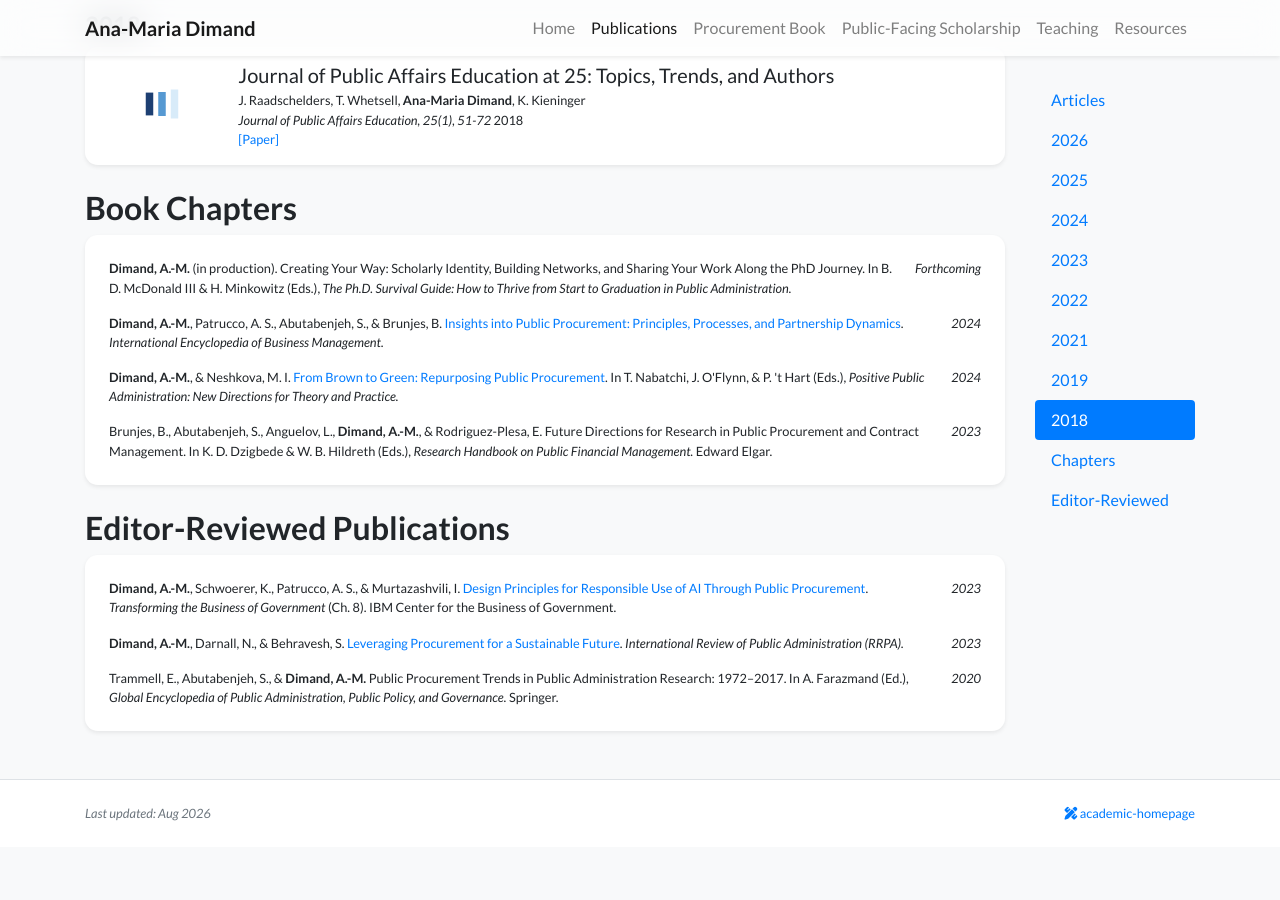
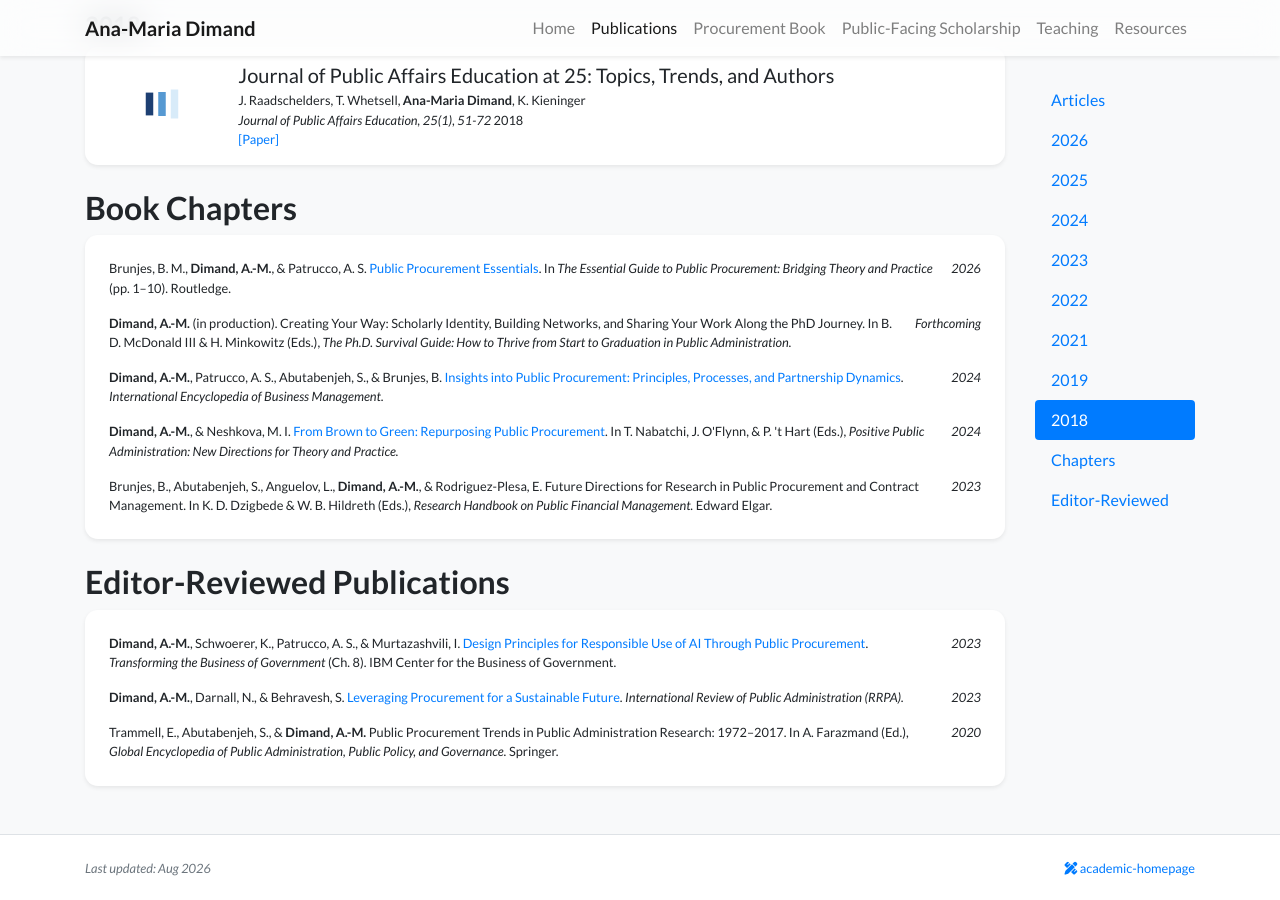
Before and after one commit to anamariadimand/anamariadimand.github.io, a Jekyll site: the page built from publications.html, in a window 1280 px wide and 900 px high, scrolled down 3773 px. Built offline with Jekyll 4.4.1, drawn with Linux system fonts in a browser that asks for light colours; nearby versions of some CDN libraries; a style sheet for code colours, icons or effects is not loaded; before the commit the page ends 4620 px from its top, so only the background shows below that.

Commit message:
Add book chapter: Public Procurement Essentials (2026)
Co-Authored-By: Claude Opus 4.8 <noreply@anthropic.com>

```diff
--- a/publications.html
+++ b/publications.html
@@ -25,6 +25,7 @@ body_attr: >-
         <div class="card border-0 shadow-sm bg-white">
             <div class="card-body p-4">
                 <ul class="list-unstyled mb-0">
+                    <li class="d-flex small mb-3"><div>Brunjes, B. M., <strong>Dimand, A.-M.</strong>, &amp; Patrucco, A. S. <a href="https://www.taylorfrancis.com/chapters/edit/10.4324/9781003566670-1/public-procurement-essentials-benjamin-brunjes-ana-maria-dimand-andrea-patrucco" target="_blank">Public Procurement Essentials</a>. In <em>The Essential Guide to Public Procurement: Bridging Theory and Practice</em> (pp. 1&ndash;10). Routledge.</div><div class="ml-auto pl-3 no-break"><em>2026</em></div></li>
                     <li class="d-flex small mb-3"><div><strong>Dimand, A.-M.</strong> (in production). Creating Your Way: Scholarly Identity, Building Networks, and Sharing Your Work Along the PhD Journey. In B. D. McDonald III &amp; H. Minkowitz (Eds.), <em>The Ph.D. Survival Guide: How to Thrive from Start to Graduation in Public Administration.</em></div><div class="ml-auto pl-3 no-break"><em>Forthcoming</em></div></li>
                     <li class="d-flex small mb-3"><div><strong>Dimand, A.-M.</strong>, Patrucco, A. S., Abutabenjeh, S., &amp; Brunjes, B. <a href="https://www.sciencedirect.com/science/article/abs/pii/B9780443137013003509?via%3Dihub" target="_blank">Insights into Public Procurement: Principles, Processes, and Partnership Dynamics</a>. <em>International Encyclopedia of Business Management.</em></div><div class="ml-auto pl-3 no-break"><em>2024</em></div></li>
                     <li class="d-flex small mb-3"><div><strong>Dimand, A.-M.</strong>, &amp; Neshkova, M. I. <a href="https://doi.org/10.4337/9781803929170.00035" target="_blank">From Brown to Green: Repurposing Public Procurement</a>. In T. Nabatchi, J. O'Flynn, &amp; P. 't Hart (Eds.), <em>Positive Public Administration: New Directions for Theory and Practice.</em></div><div class="ml-auto pl-3 no-break"><em>2024</em></div></li>
```
